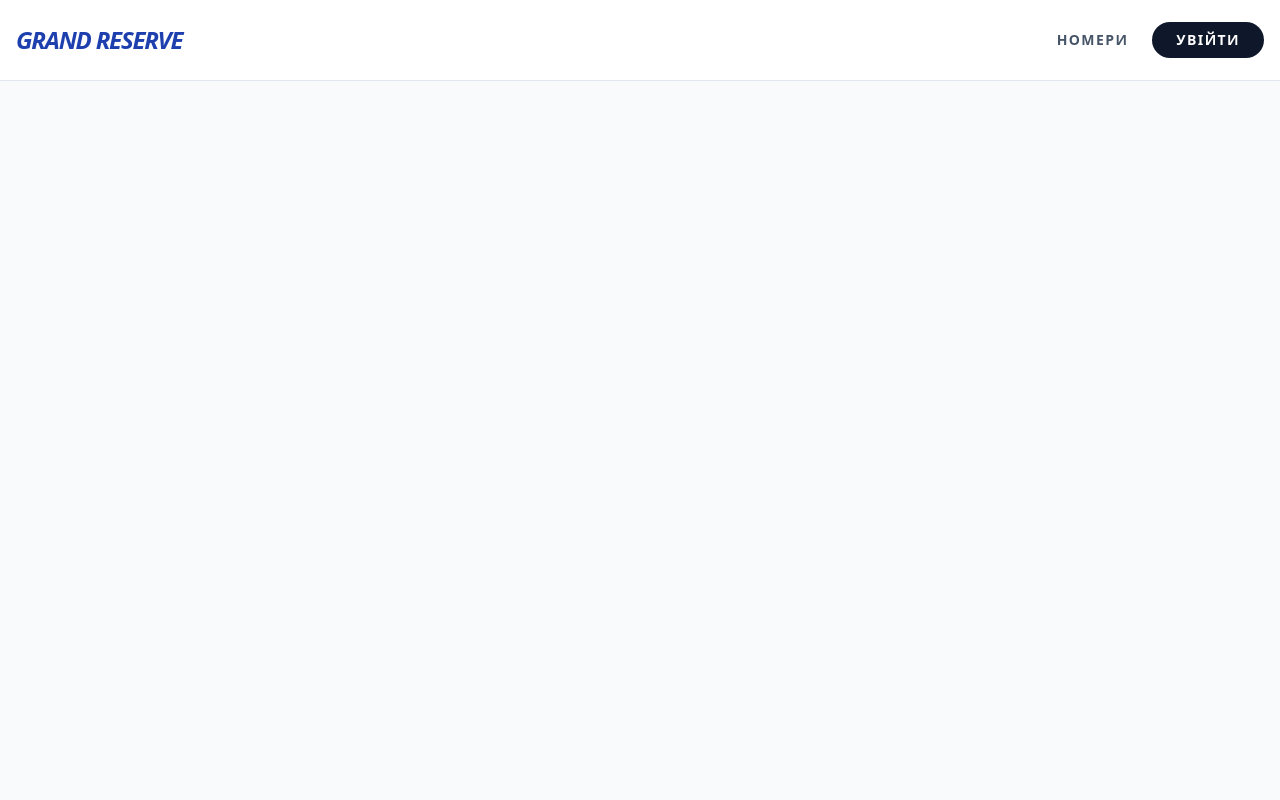
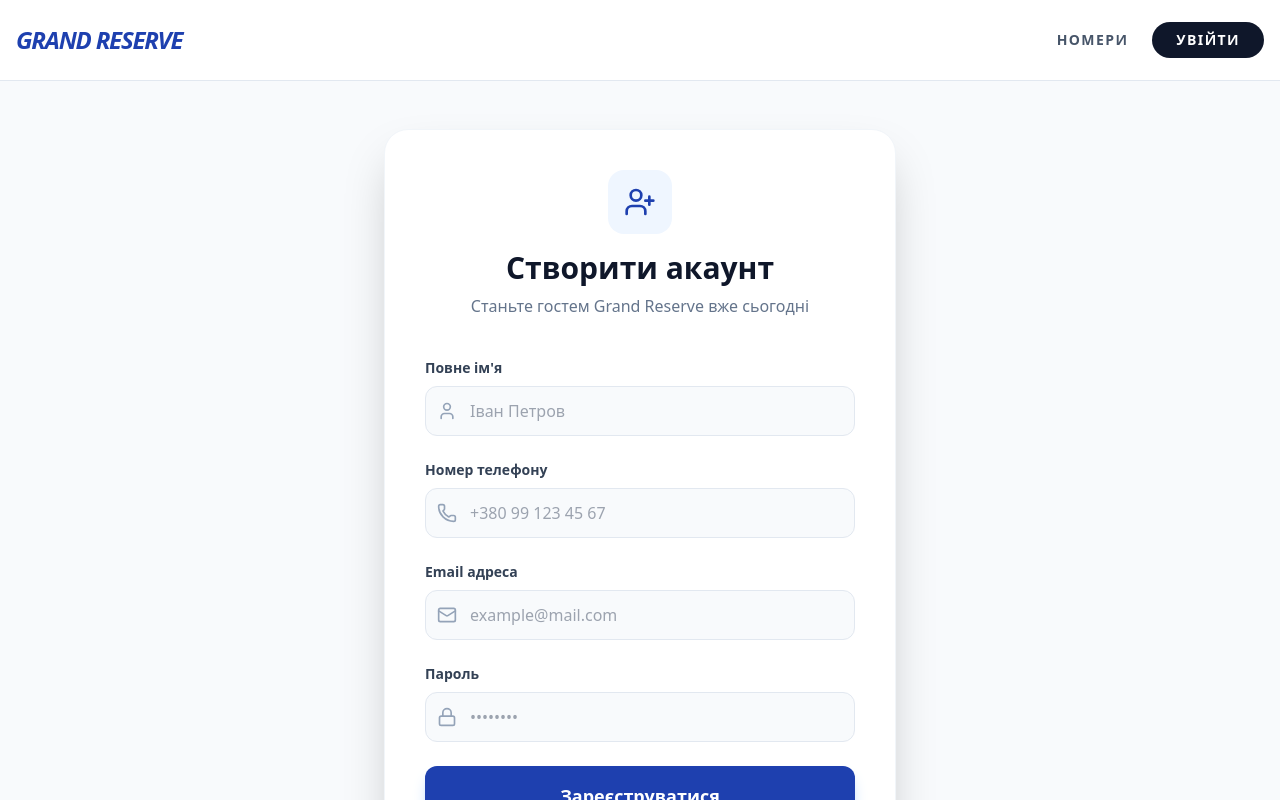
Before and after one commit to halahandaniil-kpi/hms, a React (Vite) app in the folder client/: page /register in a window 1280 px wide. Shown: the top 800 px of the page. Built offline with nearby package versions, Linux system fonts and the light colour scheme.

Commit message:
feat(client): implement registration page

```diff
--- a/client/src/App.tsx
+++ b/client/src/App.tsx
@@ -2,6 +2,7 @@ import { BrowserRouter, Routes, Route, Link } from 'react-router-dom';
 import { AuthProvider, useAuth } from './context/AuthContext';
 import { RoomsPage } from './pages/RoomsPage';
 import { LoginPage } from './pages/LoginPage';
+import { RegisterPage } from './pages/RegisterPage';
 
 const Navbar = () => {
     const { user, logout } = useAuth();
@@ -48,6 +49,7 @@ function App() {
                     <Routes>
                         <Route path="/" element={<RoomsPage />} />
                         <Route path="/login" element={<LoginPage />} />
+                        <Route path="/register" element={<RegisterPage />} />
                     </Routes>
                 </div>
             </BrowserRouter>
--- /dev/null
+++ b/client/src/pages/RegisterPage.tsx
@@ -0,0 +1,177 @@
+import React, { useState } from 'react';
+import { useNavigate, Link } from 'react-router-dom';
+import api from '../api/axios';
+import axios from 'axios';
+import { Mail, Lock, User, Phone, UserPlus } from 'lucide-react';
+import { useAuth } from '../context/AuthContext';
+
+export const RegisterPage = () => {
+    const [formData, setFormData] = useState({
+        email: '',
+        password: '',
+        fullName: '',
+        phone: '',
+    });
+    const [error, setError] = useState('');
+    const [loading, setLoading] = useState(false);
+    const { login } = useAuth();
+    const navigate = useNavigate();
+
+    const handleSubmit = async (e: React.FormEvent) => {
+        e.preventDefault();
+        setError('');
+        setLoading(true);
+
+        try {
+            const res = await api.post('/auth/register', formData);
+
+            // Передаємо дані користувача та токен у глобальний стан
+            login(res.data.user, res.data.accessToken);
+
+            // Зберігаємо refresh токен
+            if (res.data.refreshToken) {
+                localStorage.setItem('refreshToken', res.data.refreshToken);
+            }
+
+            // Перенаправляємо одразу на головну
+            navigate('/');
+        } catch (err: unknown) {
+            if (axios.isAxiosError(err)) {
+                setError(err.response?.data?.message || 'Помилка при реєстрації');
+            } else {
+                setError('Виникла непередбачувана помилка');
+            }
+        } finally {
+            setLoading(false);
+        }
+    };
+
+    const handleChange = (e: React.ChangeEvent<HTMLInputElement>) => {
+        setFormData({ ...formData, [e.target.name]: e.target.value });
+    };
+
+    return (
+        <div className="min-h-[90vh] flex items-center justify-center px-4 py-12">
+            <div className="max-w-lg w-full bg-white rounded-3xl shadow-2xl border border-slate-100 p-10">
+                <div className="text-center mb-10">
+                    <div className="inline-flex items-center justify-center w-16 h-16 bg-blue-50 text-primary rounded-2xl mb-4">
+                        <UserPlus size={32} />
+                    </div>
+                    <h2 className="text-3xl font-black text-slate-900">Створити акаунт</h2>
+                    <p className="text-slate-500 mt-2">Станьте гостем Grand Reserve вже сьогодні</p>
+                </div>
+
+                {error && (
+                    <div className="mb-6 p-4 bg-red-50 border-l-4 border-red-500 text-red-700 text-sm font-medium">
+                        {error}
+                    </div>
+                )}
+
+                <form onSubmit={handleSubmit} className="grid grid-cols-1 gap-6">
+                    {/* ПІБ */}
+                    <div>
+                        <label className="block text-sm font-bold text-slate-700 mb-2">
+                            Повне ім'я
+                        </label>
+                        <div className="relative">
+                            <User
+                                className="absolute left-3 top-1/2 -translate-y-1/2 text-slate-400"
+                                size={20}
+                            />
+                            <input
+                                type="text"
+                                name="fullName"
+                                required
+                                className="w-full pl-11 pr-4 py-3 bg-slate-50 border border-slate-200 rounded-xl focus:ring-2 focus:ring-primary focus:border-transparent outline-none transition-all"
+                                placeholder="Іван Петров"
+                                value={formData.fullName}
+                                onChange={handleChange}
+                            />
+                        </div>
+                    </div>
+
+                    {/* Телефон */}
+                    <div>
+                        <label className="block text-sm font-bold text-slate-700 mb-2">
+                            Номер телефону
+                        </label>
+                        <div className="relative">
+                            <Phone
+                                className="absolute left-3 top-1/2 -translate-y-1/2 text-slate-400"
+                                size={20}
+                            />
+                            <input
+                                type="tel"
+                                name="phone"
+                                required
+                                className="w-full pl-11 pr-4 py-3 bg-slate-50 border border-slate-200 rounded-xl focus:ring-2 focus:ring-primary focus:border-transparent outline-none transition-all"
+                                placeholder="+380 99 123 45 67"
+                                value={formData.phone}
+                                onChange={handleChange}
+                            />
+                        </div>
+                    </div>
+
+                    {/* Email */}
+                    <div>
+                        <label className="block text-sm font-bold text-slate-700 mb-2">
+                            Email адреса
+                        </label>
+                        <div className="relative">
+                            <Mail
+                                className="absolute left-3 top-1/2 -translate-y-1/2 text-slate-400"
+                                size={20}
+                            />
+                            <input
+                                type="email"
+                                name="email"
+                                required
+                                className="w-full pl-11 pr-4 py-3 bg-slate-50 border border-slate-200 rounded-xl focus:ring-2 focus:ring-primary focus:border-transparent outline-none transition-all"
+                                placeholder="example@mail.com"
+                                value={formData.email}
+                                onChange={handleChange}
+                            />
+                        </div>
+                    </div>
+
+                    {/* Пароль */}
+                    <div>
+                        <label className="block text-sm font-bold text-slate-700 mb-2">
+                            Пароль
+                        </label>
+                        <div className="relative">
+                            <Lock
+                                className="absolute left-3 top-1/2 -translate-y-1/2 text-slate-400"
+                                size={20}
+                            />
+                            <input
+                                type="password"
+                                name="password"
+                                required
+                                className="w-full pl-11 pr-4 py-3 bg-slate-50 border border-slate-200 rounded-xl focus:ring-2 focus:ring-primary focus:border-transparent outline-none transition-all"
+                                placeholder="••••••••"
+                                value={formData.password}
+                                onChange={handleChange}
+                            />
+                        </div>
+                    </div>
+
+                    <button
+                        type="submit"
+                        disabled={loading}
+                        className="w-full bg-primary text-white py-4 rounded-xl font-black text-lg hover:bg-blue-700 transform transition-active active:scale-95 shadow-lg shadow-blue-200 disabled:opacity-50 disabled:cursor-not-allowed"
+                    >
+                        {loading ? 'Створення...' : 'Зареєструватися'}
+                    </button>
+                </form>
+
+                <p className="mt-8 text-center text-slate-600 text-sm">
+                    Вже маєте акаунт?{' '}
+                    <Link to="/login" className="text-primary font-bold hover:underline">
+                        Увійти
+                    </Link>
+                </p>
+            </div>
+        </div>
+    );
+};
```
